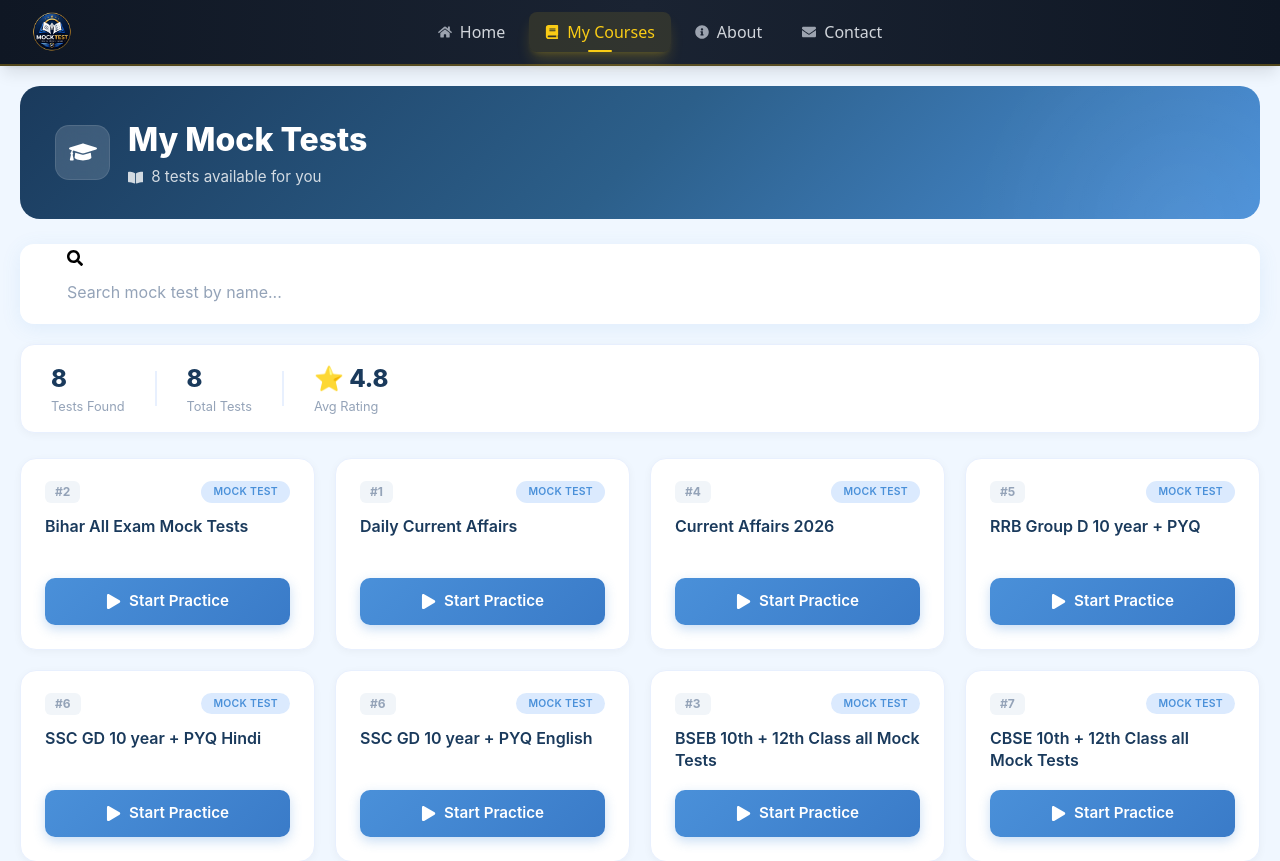
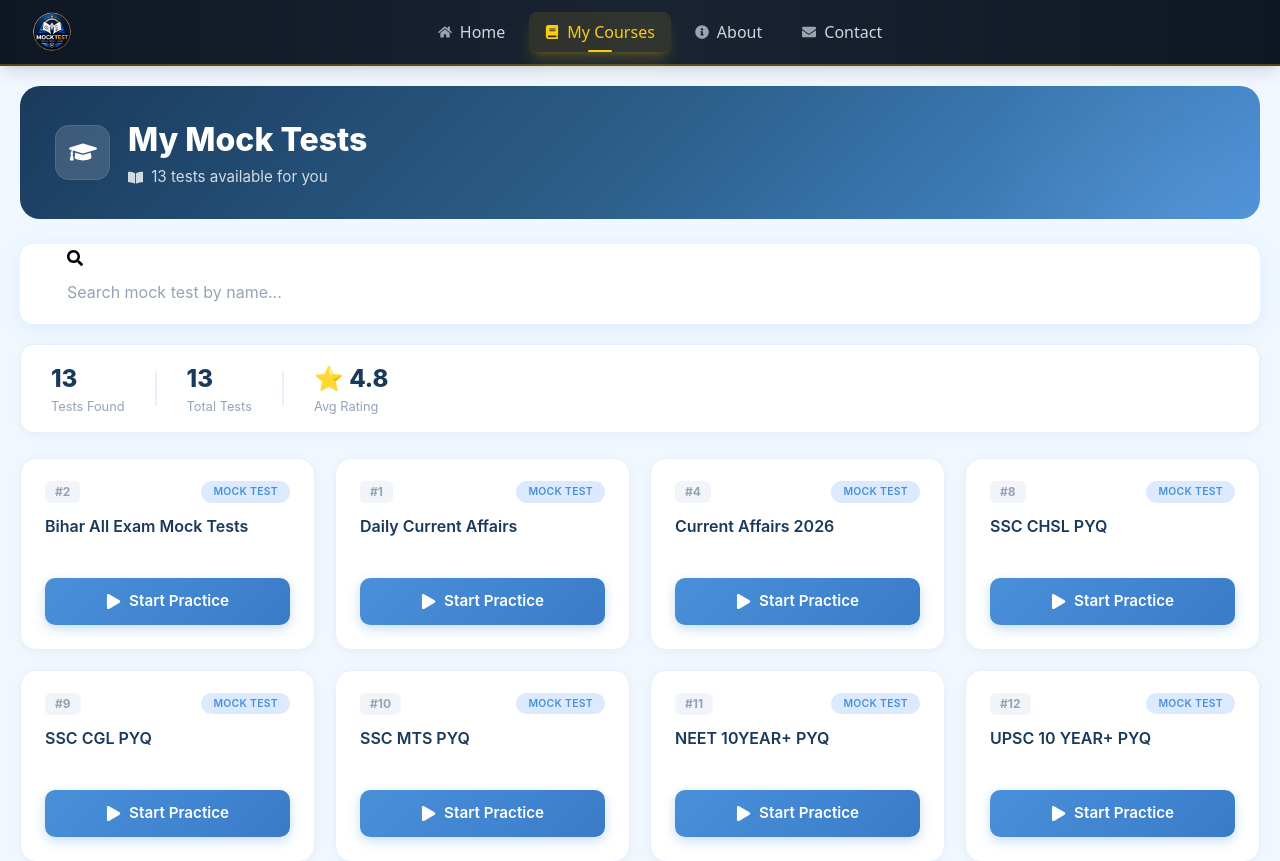
Before and after one commit to vk1503139-ship-it/free-mock-test, a React (Create React App) app: page /my-courses in a window 1280 px wide. Shown: the top 861 px of the page. Built offline with nearby package versions, Linux system fonts and the light colour scheme.

Commit message:
Update MyCourses.jsx

```diff
--- a/src/components/MyCourses.jsx
+++ b/src/components/MyCourses.jsx
@@ -22,6 +22,36 @@
       title: "Current Affairs 2026",
       button: "Start",
       link: "/current-affairs-2026"
+    },
+    {
+      id: 8,
+      title: "SSC CHSL PYQ",
+      button: "Start",
+      link: "/bssc"
+    },
+    {
+      id: 9,
+      title: "SSC CGL PYQ",
+      button: "Start",
+      link: "/bssc"
+    },
+    {
+      id: 10,
+      title: "SSC MTS PYQ",
+      button: "Start",
+      link: "/bssc"
+    },
+    {
+      id: 11,
+      title: "NEET 10YEAR+ PYQ",
+      button: "Start",
+      link: "/bssc"
+    },
+    {
+      id: 12,
+      title: "UPSC 10 YEAR+ PYQ",
+      button: "Start",
+      link: "/bssc"
     },
     {
       id: 5,
```
